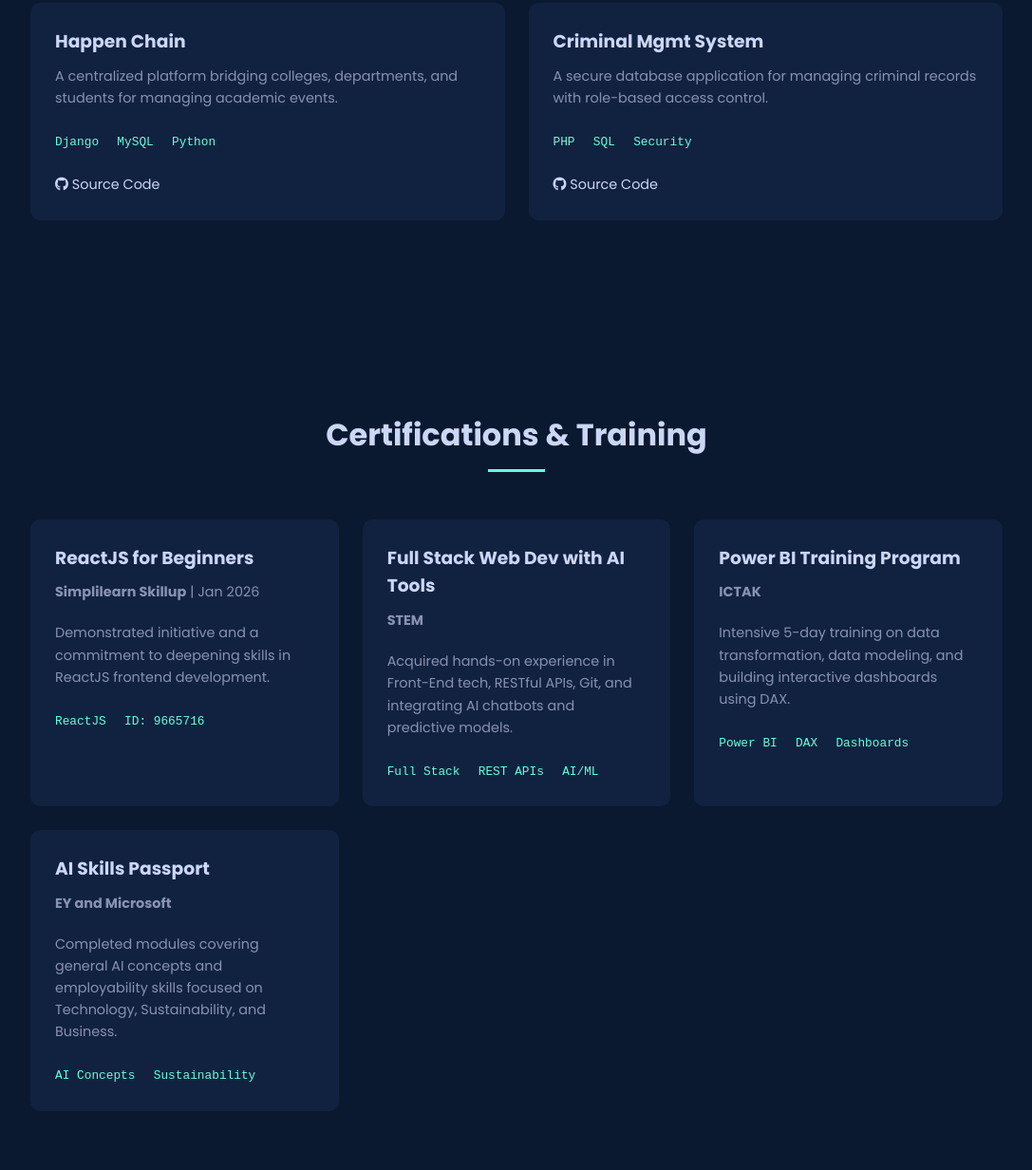
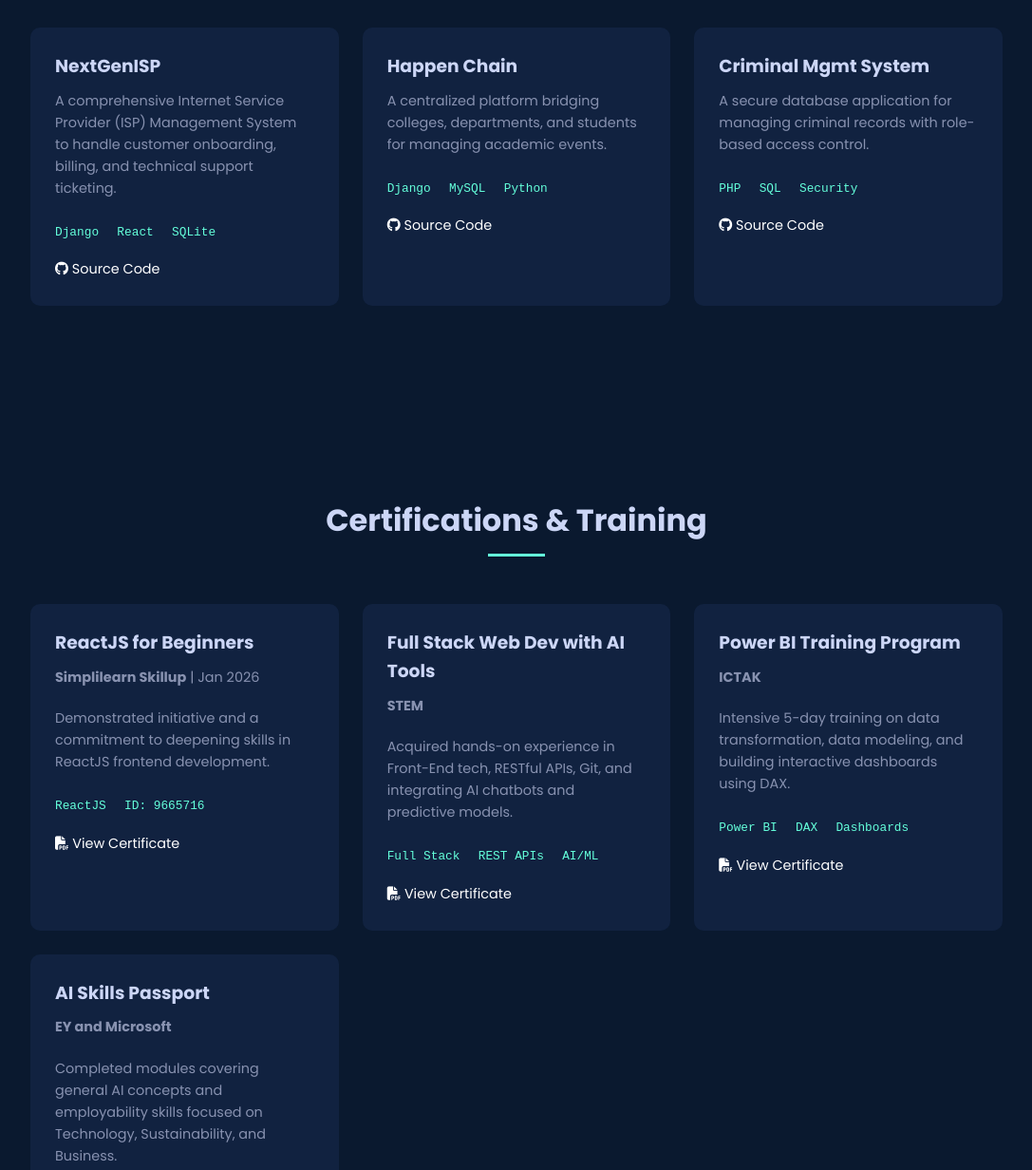
Before and after one commit to Sahad-77/portfolio, a plain HTML site: page index.html in a window 1280 px wide. Shown: the part 2228-3460 px from the top of the page at 95% size, without its empty margins (96-1183 px from the left). Drawn offline with Linux system fonts and the light colour scheme.

Commit message:
Update index.html

```diff
--- a/index.html
+++ b/index.html
@@ -1,5 +1,6 @@
 <!DOCTYPE html>
 <html lang="en">
+
 <head>
     <meta charset="UTF-8">
     <meta name="viewport" content="width=device-width, initial-scale=1.0">
@@ -8,6 +9,7 @@
     <link rel="stylesheet" href="https://cdnjs.cloudflare.com/ajax/libs/font-awesome/6.4.0/css/all.min.css">
     <link href="https://fonts.googleapis.com/css2?family=Poppins:wght@300;400;600;700&display=swap" rel="stylesheet">
 </head>
+
 <body>
 
     <nav>
@@ -51,19 +53,24 @@
         <h2 class="section-title">About Me</h2>
         <div class="container glass-card">
             <p>
-                I am a <span class="highlight">highly adaptable software engineer</span> with a disciplined approach to coding and debugging.
-                Currently, I am a final-year <strong>BCA student</strong> at <span class="highlight">MES College, Marampally</span>
+                I am a <span class="highlight">highly adaptable software developer</span> with a disciplined approach to
+                coding and debugging.
+                Currently, I am a final-year <strong>BCA student</strong> at <span class="highlight">MES College,
+                    Marampally</span>
                 with a CGPA of <strong>8.09</strong>.
             </p>
             <br>
             <p>
-                I am proficient in programming languages like <span class="highlight">C and Python</span>. I am well-versed in Object-Oriented Programming (OOP),
-                Data Structures, and Algorithms, with strong theoretical knowledge of the Software Development Cycle (SDLC),
+                I am proficient in programming languages like <span class="highlight">C and Python</span>. I am
+                well-versed in Object-Oriented Programming (OOP),
+                Data Structures, and Algorithms, with strong theoretical knowledge of the Software Development Cycle
+                (SDLC),
                 <strong>Agile methodologies</strong>, AI/ML fundamentals, and software testing.
             </p>
             <br>
             <p>
-                Familiar with the <span class="highlight">Linux environment</span> and modern IDEs, I possess a keen interest in learning new technologies
+                Familiar with the <span class="highlight">Linux environment</span> and modern IDEs, I possess a keen
+                interest in learning new technologies
                 and collaborating with experienced professionals to contribute to impactful projects.
             </p>
         </div>
@@ -80,12 +87,12 @@
             <div class="skill-card">
                 <div class="icon-box"><i class="fa-solid fa-code"></i></div>
                 <h3>Web Dev</h3>
-                <p>HTML5, CSS3, JavaScript, Django</p>
+                <p>HTML5, CSS3, JavaScript, React, Django</p>
             </div>
             <div class="skill-card">
                 <div class="icon-box"><i class="fa-solid fa-database"></i></div>
                 <h3>Databases</h3>
-                <p>MySQL, SQL Queries, Workbench</p>
+                <p>MySQL, SQLite, SQL Queries</p>
             </div>
             <div class="skill-card">
                 <div class="icon-box"><i class="fa-brands fa-linux"></i></div>
@@ -101,15 +108,36 @@
 
             <div class="project-card">
                 <div class="project-content">
+                    <h3>NextGenISP</h3>
+                    <p>A comprehensive Internet Service Provider (ISP) Management System to handle customer onboarding,
+                        billing, and technical support ticketing.</p>
+                    <div class="tech-stack">
+                        <span>Django</span>
+                        <span>React</span>
+                        <span>SQLite</span>
+                    </div>
+                    <div class="project-links" style="margin-top: 15px;">
+                        <a href="https://github.com/Sahad-77/NextGenISP" target="_blank"
+                            style="text-decoration: none; color: #fff;"><i class="fa-brands fa-github"></i> Source
+                            Code</a>
+                    </div>
+                </div>
+            </div>
+
+            <div class="project-card">
+                <div class="project-content">
                     <h3>Happen Chain</h3>
-                    <p>A centralized platform bridging colleges, departments, and students for managing academic events.</p>
+                    <p>A centralized platform bridging colleges, departments, and students for managing academic events.
+                    </p>
                     <div class="tech-stack">
                         <span>Django</span>
                         <span>MySQL</span>
                         <span>Python</span>
                     </div>
-                    <div class="project-links">
-                        <a href="https://github.com/Sahad-77/Happenchain" target="_blank"><i class="fa-brands fa-github"></i> Source Code</a>
+                    <div class="project-links" style="margin-top: 15px;">
+                        <a href="https://github.com/Sahad-77/Happenchain" target="_blank"
+                            style="text-decoration: none; color: #fff;"><i class="fa-brands fa-github"></i> Source
+                            Code</a>
                     </div>
                 </div>
             </div>
@@ -123,8 +151,10 @@
                         <span>SQL</span>
                         <span>Security</span>
                     </div>
-                    <div class="project-links">
-                        <a href="https://github.com/Sahad-77/Criminalmanagementsystem" target="_blank"><i class="fa-brands fa-github"></i> Source Code</a>
+                    <div class="project-links" style="margin-top: 15px;">
+                        <a href="https://github.com/Sahad-77/Criminalmanagementsystem" target="_blank"
+                            style="text-decoration: none; color: #fff;"><i class="fa-brands fa-github"></i> Source
+                            Code</a>
                     </div>
                 </div>
             </div>
@@ -145,6 +175,11 @@
                         <span>ReactJS</span>
                         <span>ID: 9665716</span>
                     </div>
+                    <div class="project-links" style="margin-top: 15px;">
+                        <a href="certificates/React js.pdf" target="_blank"
+                            style="text-decoration: none; color: #fff;"><i class="fa-solid fa-file-pdf"></i> View
+                            Certificate</a>
+                    </div>
                 </div>
             </div>
 
@@ -152,11 +187,17 @@
                 <div class="project-content">
                     <h3>Full Stack Web Dev with AI Tools</h3>
                     <p><strong>STEM</strong></p>
-                    <p>Acquired hands-on experience in Front-End tech, RESTful APIs, Git, and integrating AI chatbots and predictive models.</p>
+                    <p>Acquired hands-on experience in Front-End tech, RESTful APIs, Git, and integrating AI chatbots
+                        and predictive models.</p>
                     <div class="tech-stack">
                         <span>Full Stack</span>
                         <span>REST APIs</span>
                         <span>AI/ML</span>
+                    </div>
+                    <div class="project-links" style="margin-top: 15px;">
+                        <a href="certificates/FullStack.pdf" target="_blank"
+                            style="text-decoration: none; color: #fff;"><i class="fa-solid fa-file-pdf"></i> View
+                            Certificate</a>
                     </div>
                 </div>
             </div>
@@ -165,11 +206,17 @@
                 <div class="project-content">
                     <h3>Power BI Training Program</h3>
                     <p><strong>ICTAK</strong></p>
-                    <p>Intensive 5-day training on data transformation, data modeling, and building interactive dashboards using DAX.</p>
+                    <p>Intensive 5-day training on data transformation, data modeling, and building interactive
+                        dashboards using DAX.</p>
                     <div class="tech-stack">
                         <span>Power BI</span>
                         <span>DAX</span>
                         <span>Dashboards</span>
+                    </div>
+                    <div class="project-links" style="margin-top: 15px;">
+                        <a href="certificates/Power Bi.pdf" target="_blank"
+                            style="text-decoration: none; color: #fff;"><i class="fa-solid fa-file-pdf"></i> View
+                            Certificate</a>
                     </div>
                 </div>
             </div>
@@ -178,10 +225,16 @@
                 <div class="project-content">
                     <h3>AI Skills Passport</h3>
                     <p><strong>EY and Microsoft</strong></p>
-                    <p>Completed modules covering general AI concepts and employability skills focused on Technology, Sustainability, and Business.</p>
+                    <p>Completed modules covering general AI concepts and employability skills focused on Technology,
+                        Sustainability, and Business.</p>
                     <div class="tech-stack">
                         <span>AI Concepts</span>
                         <span>Sustainability</span>
+                    </div>
+                    <div class="project-links" style="margin-top: 15px;">
+                        <a href="certificates/Ai skills.pdf" target="_blank"
+                            style="text-decoration: none; color: #fff;"><i class="fa-solid fa-file-pdf"></i> View
+                            Certificate</a>
                     </div>
                 </div>
             </div>
@@ -214,4 +267,5 @@
     </section>
 
 </body>
+
 </html>
```
